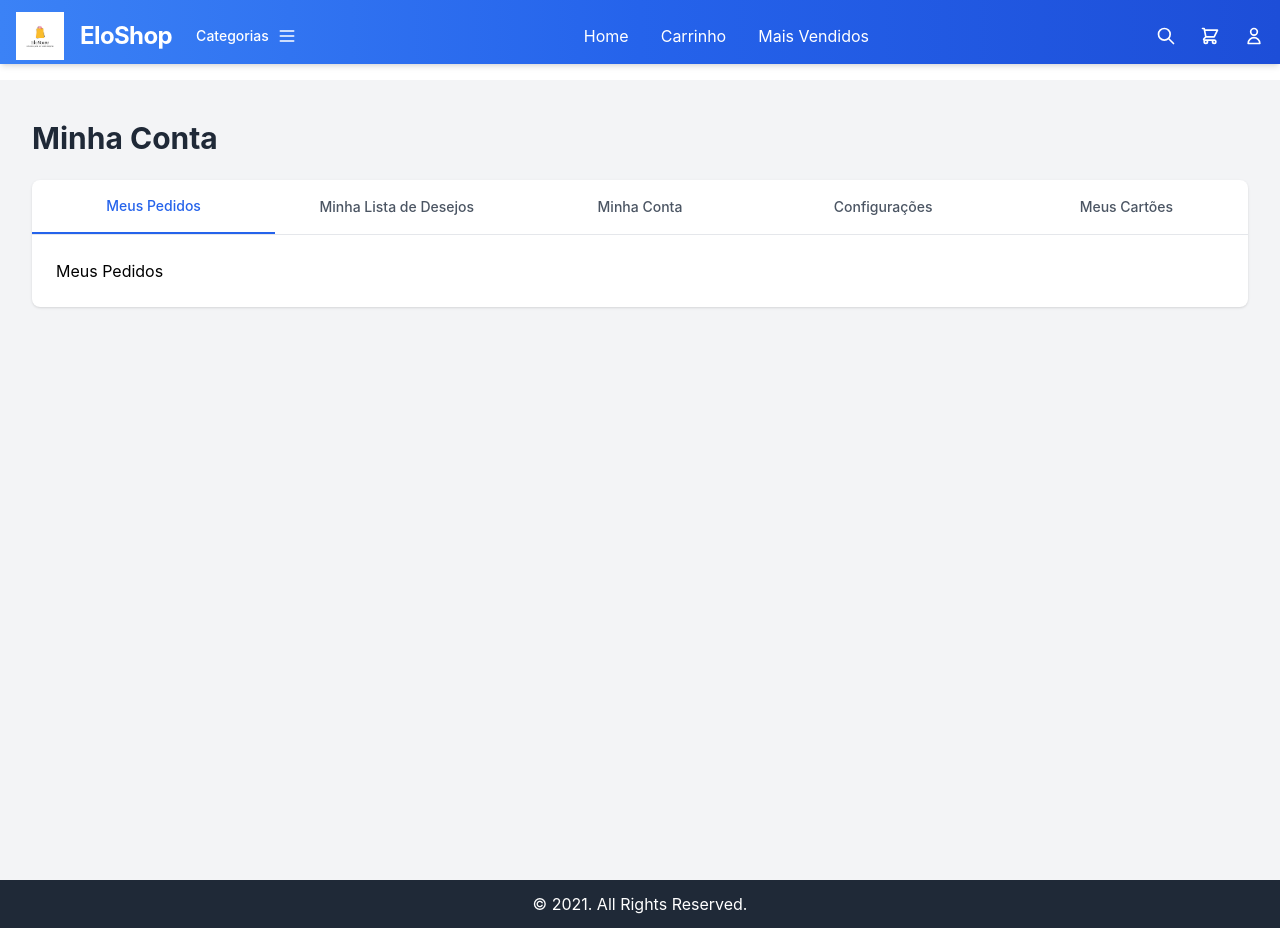
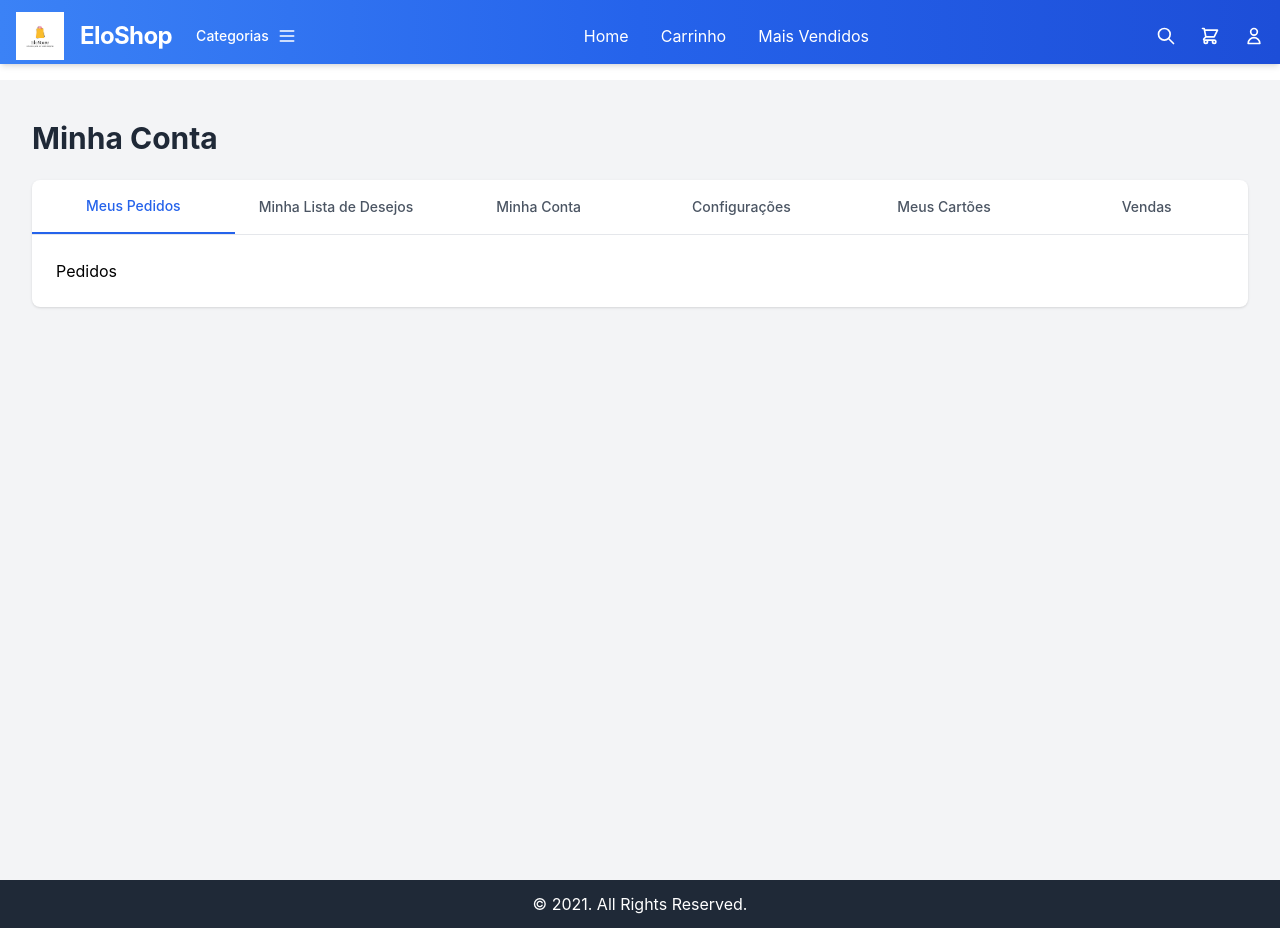
Before and after one commit to olavodd42/ecommerce-site, a React (Create React App) app in the folder frontend/: page /user in a window 1280 px wide. Built offline with nearby package versions, Linux system fonts and the light colour scheme; sample sign-in values are in the browser's storage.

Commit message:
add pages

```diff
--- /dev/null
+++ b/frontend/src/components/Account.tsx
@@ -0,0 +1,7 @@
+import React from ' react';
+
+const Account = () => {
+  return <div>Conta</div>;
+};
+
+export default Account;
--- /dev/null
+++ b/frontend/src/components/Cards.tsx
@@ -0,0 +1,7 @@
+import React from 'react';
+
+const Cards = () => {
+  return <div>Cartoes</div>;
+};
+
+export default Cards;
--- /dev/null
+++ b/frontend/src/components/Orders.tsx
@@ -0,0 +1,7 @@
+import React from ' react';
+
+const Orders = () => {
+  return <div>Pedidos</div>;
+};
+
+export default Orders;
--- /dev/null
+++ b/frontend/src/components/Sales.tsx
@@ -0,0 +1,7 @@
+import React from ' react';
+
+const Sales = () => {
+  return <div>Vendas</div>;
+};
+
+export default Sales;
--- /dev/null
+++ b/frontend/src/components/Settings.tsx
@@ -0,0 +1,7 @@
+import React from ' react';
+
+const Settings = () => {
+  return <div>Configuraçao</div>;
+};
+
+export default Settings;
--- /dev/null
+++ b/frontend/src/components/Wishlist.tsx
@@ -0,0 +1,7 @@
+import React from ' react';
+
+const Wishlist = () => {
+  return <div>Lista de desejos</div>;
+};
+
+export default Wishlist;
--- a/frontend/src/pages/userProfile.tsx
+++ b/frontend/src/pages/userProfile.tsx
@@ -1,5 +1,11 @@
 import React, { useState, useEffect } from 'react';
 import { useNavigate } from 'react-router-dom';
+import Orders from '../components/Orders';
+import Wishlist from '../components/Wishlist';
+import Account from '../components/Account';
+import Settings from '../components/Settings';
+import Cards from '../components/Cards';
+import Sales from '../components/Sales';
 
 const UserPage = () => {
   const [activeTab, setActiveTab] = useState('orders');
@@ -14,16 +20,19 @@ const UserPage = () => {
 
   const renderContent = () => {
     switch (activeTab) {
+
       case 'orders':
-        return <div>Meus Pedidos</div>;
+        return <Orders />;
       case 'wishlist':
-        return <div>Minha Lista de Desejos</div>;
+        return <Wishlist />;
       case 'account':
-        return <div>Minha Conta</div>;
+        return <Account />;
       case 'settings':
-        return <div>Configurações</div>;
+        return <Settings />;
       case 'cards':
-        return <div>Meus Cartões</div>;
+        return <Cards />;
+      case 'sales':
+        return <Sales />;
       default:
         return null;
     }
@@ -85,6 +94,16 @@ const UserPage = () => {
             >
               Meus Cartões
             </button>
+            <button
+              onClick={() => setActiveTab('cards')}
+              className={`w-1/5 py-4 text-center text-sm font-medium ${
+                activeTab === 'sales'
+                  ? 'text-blue-600 border-b-2 border-blue-600'
+                  : 'text-gray-600 hover:text-blue-600'
+              }`}
+            >
+              Vendas
+            </button>
           </div>
           <div className="p-6">{renderContent()}</div>
         </div>
```
